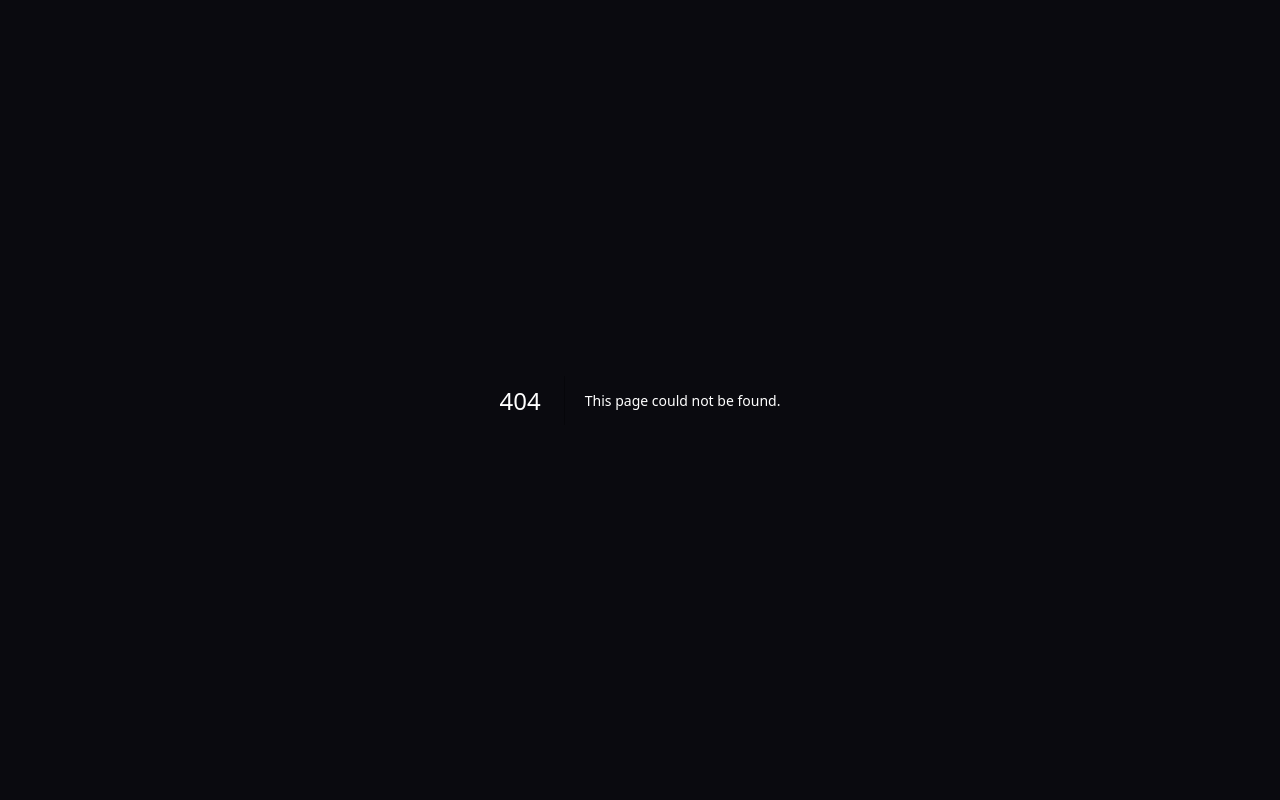
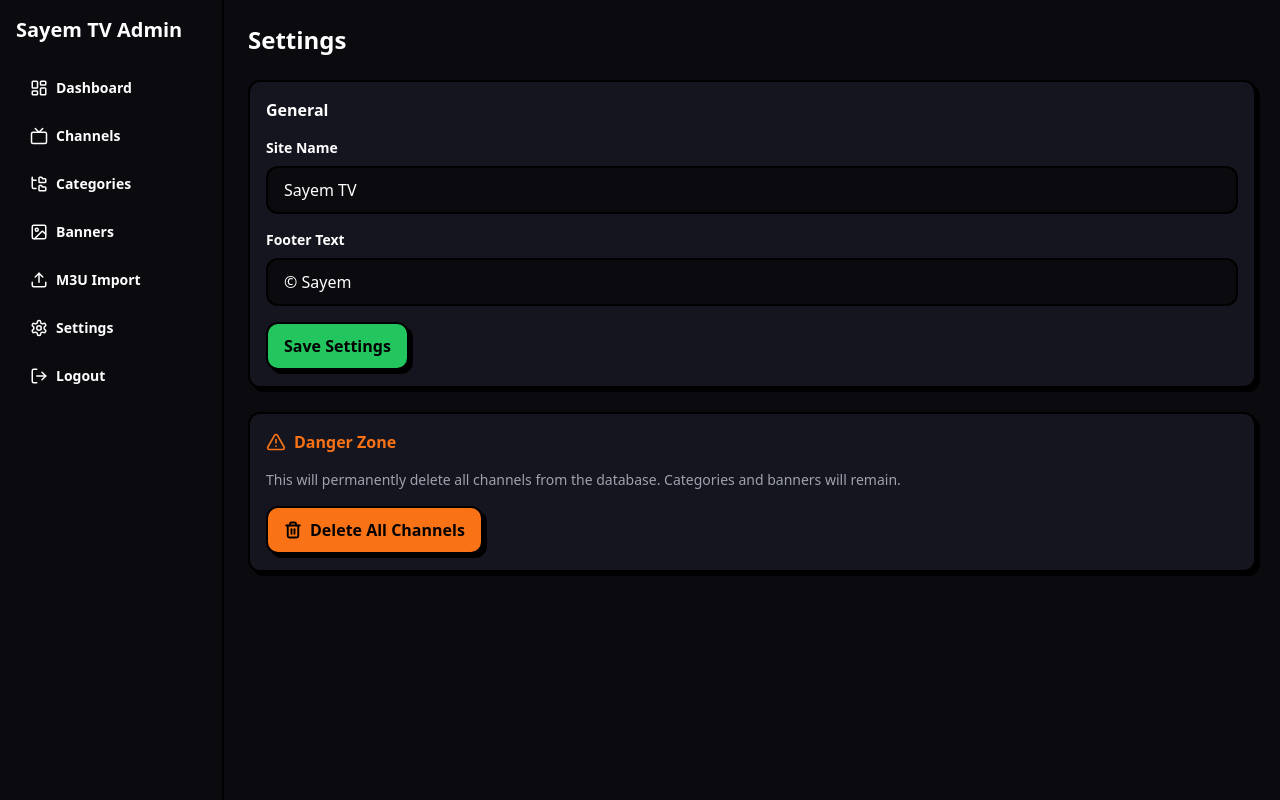
Before and after one commit to Sayem12346/stvbd, a Next.js app: page /admin/settings in a window 1280 px wide. Before the commit this address had no page. Built offline with nearby package versions, Linux system fonts and the light colour scheme; no server answers; the database is empty.

Commit message:
Add files via upload

```diff
--- /dev/null
+++ b/src/app/admin/settings/page.tsx
@@ -0,0 +1,100 @@
+'use client';
+
+import { useEffect, useState } from 'react';
+import { supabase } from '@/lib/supabase';
+import { Trash2, AlertTriangle } from 'lucide-react';
+
+export default function SettingsPage() {
+  const [siteName, setSiteName] = useState('Sayem TV');
+  const [footerText, setFooterText] = useState('© Sayem');
+  const [loading, setLoading] = useState(true);
+  const [saving, setSaving] = useState(false);
+  const [deleting, setDeleting] = useState(false);
+
+  useEffect(() => {
+    const load = async () => {
+      const { data } = await supabase.from('settings').select('*');
+      const map = new Map((data || []).map((s) => [s.key, s.value]));
+      if (map.has('site_name')) setSiteName(map.get('site_name')!);
+      if (map.has('footer_text')) setFooterText(map.get('footer_text')!);
+      setLoading(false);
+    };
+    load();
+  }, []);
+
+  const save = async () => {
+    setSaving(true);
+    await supabase.from('settings').upsert([
+      { key: 'site_name', value: siteName },
+      { key: 'footer_text', value: footerText },
+    ]);
+    setSaving(false);
+    alert('Settings saved');
+  };
+
+  const deleteAllChannels = async () => {
+    if (!confirm('This will permanently delete ALL channels. Are you sure?')) return;
+    if (!confirm('This action cannot be undone. Confirm deletion of all channels?')) return;
+
+    setDeleting(true);
+    await supabase.from('channels').delete().neq('id', '00000000-0000-0000-0000-000000000000');
+    setDeleting(false);
+    alert('All channels deleted');
+  };
+
+  if (loading) return <p>Loading...</p>;
+
+  return (
+    <div>
+      <h2 className="font-heading font-extrabold text-2xl mb-6">Settings</h2>
+
+      <div className="card-brut bg-[#15151f] p-4 mb-6">
+        <h3 className="font-heading font-bold mb-4">General</h3>
+        <div className="mb-4">
+          <label className="block text-sm font-heading font-bold mb-2">Site Name</label>
+          <input
+            type="text"
+            value={siteName}
+            onChange={(e) => setSiteName(e.target.value)}
+            className="w-full bg-[#0a0a0f] border-2 border-black rounded-brut px-4 py-2.5 text-white focus:outline-none focus:shadow-brut-sm"
+          />
+        </div>
+        <div className="mb-4">
+          <label className="block text-sm font-heading font-bold mb-2">Footer Text</label>
+          <input
+            type="text"
+            value={footerText}
+            onChange={(e) => setFooterText(e.target.value)}
+            className="w-full bg-[#0a0a0f] border-2 border-black rounded-brut px-4 py-2.5 text-white focus:outline-none focus:shadow-brut-sm"
+          />
+        </div>
+        <button
+          onClick={save}
+          disabled={saving}
+          className="btn-brut bg-accent text-black px-4 py-2.5 rounded-brut font-heading font-extrabold disabled:opacity-50"
+        >
+          {saving ? 'Saving...' : 'Save Settings'}
+        </button>
+      </div>
+
+      <div className="card-brut bg-[#15151f] p-4 border-highlight">
+        <h3 className="font-heading font-bold mb-4 flex items-center gap-2 text-highlight">
+          <AlertTriangle size={20} />
+          Danger Zone
+        </h3>
+        <p className="text-sm text-gray-400 mb-4">
+          This will permanently delete all channels from the database. Categories and banners
+          will remain.
+        </p>
+        <button
+          onClick={deleteAllChannels}
+          disabled={deleting}
+          className="btn-brut bg-highlight text-black px-4 py-2.5 rounded-brut font-heading font-extrabold flex items-center gap-2 disabled:opacity-50"
+        >
+          <Trash2 size={18} strokeWidth={2.5} />
+          {deleting ? 'Deleting...' : 'Delete All Channels'}
+        </button>
+      </div>
+    </div>
+  );
+}
```
